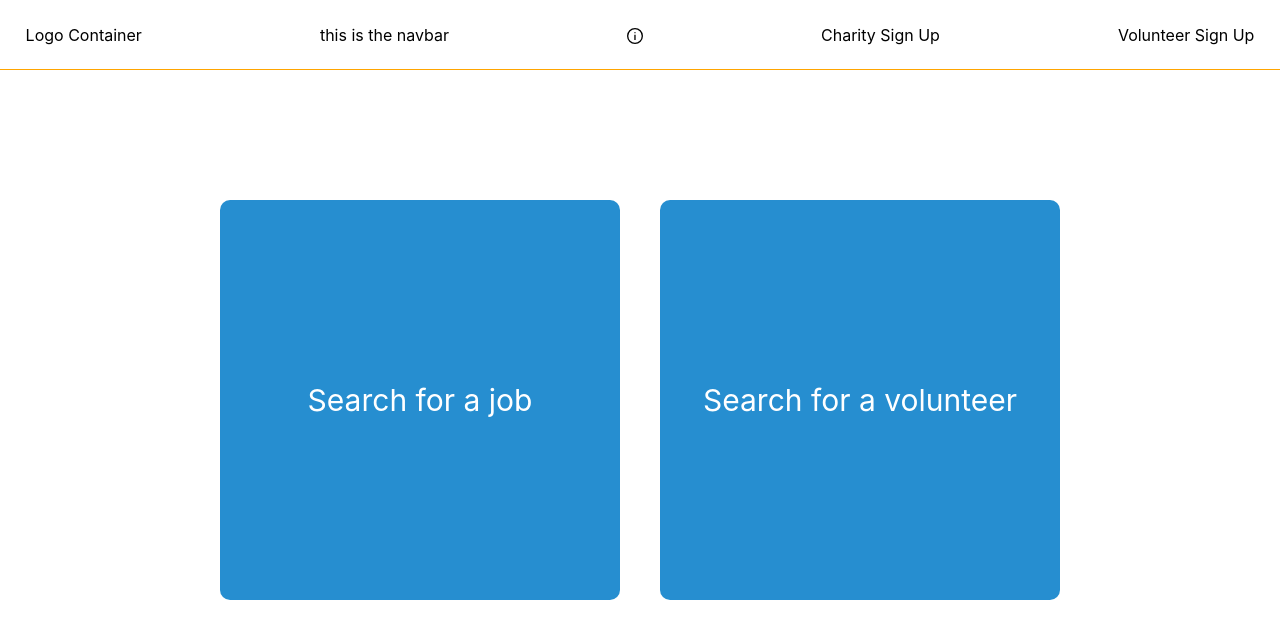
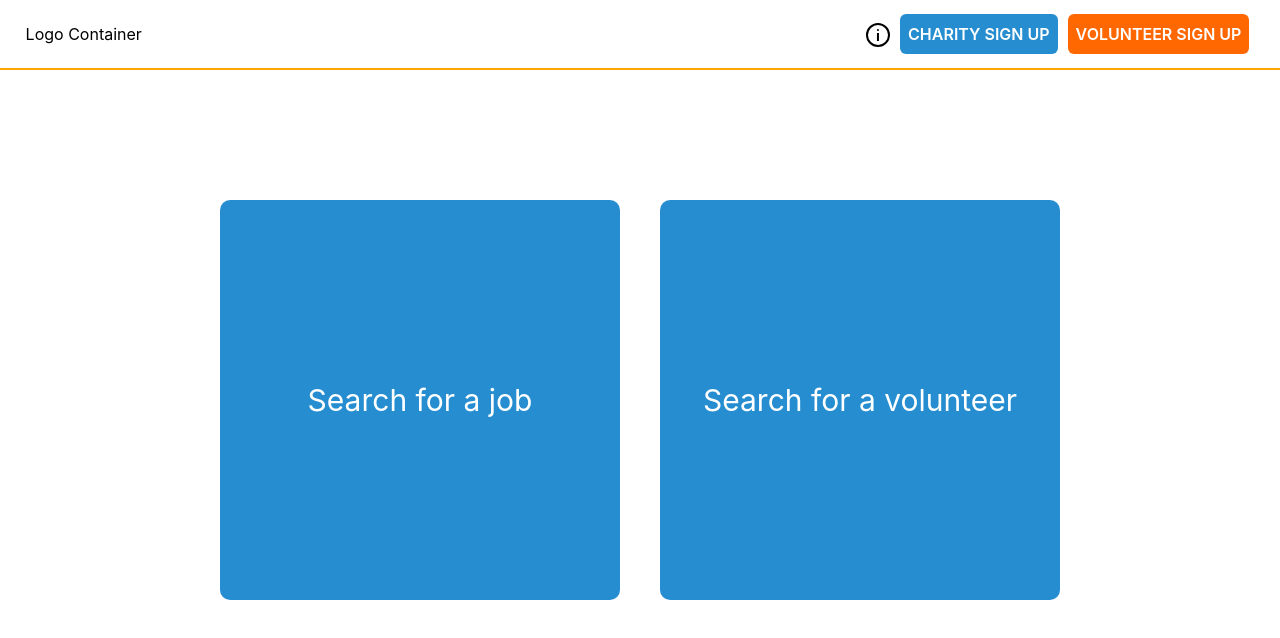
Before and after one commit to chingu-voyages/v28-bears-team-10, a Next.js app: page / in a window 1280 px wide. Shown: the top 638 px of the page. Built offline with nearby package versions, Linux system fonts and the light colour scheme.

Commit message:
Add chakra components and implement into nav with buttons for sign up

```diff
--- a/components/Nav.js
+++ b/components/Nav.js
@@ -1,12 +1,13 @@
 import React from 'react';
-import { Box, Center, Container, Flex, Text } from '@chakra-ui/layout';
+import { Box, Center, Container, Flex, Text, Spacer } from '@chakra-ui/layout';
+import { Tooltip } from '@chakra-ui/react';
 import { InfoOutlineIcon } from '@chakra-ui/icons';
 
 export default function Nav({ children }) {
     return (
         <>
             <Flex
-                borderBottom=" 1px solid orange"
+                borderBottom=" 2px solid orange"
                 pos="fixed"
                 top={0}
                 w="100vw"
@@ -19,18 +20,41 @@ export default function Nav({ children }) {
                 <Box>
                     <Text>Logo Container</Text>
                 </Box>
-                <Box>
-                    <Text>this is the navbar</Text>
-                </Box>
-                <Box>
-                    <InfoOutlineIcon />
-                </Box>
-                <Box>
-                    <Text>Charity Sign Up</Text>
-                </Box>
-                <Box>
-                    <Text>Volunteer Sign Up</Text>
-                </Box>
+
+                <Spacer />
+                {/* <Spacer /> */}
+                <Tooltip label="Coming Soon" aria-label="A tooltip">
+                    <Box mx="5px">
+                        <InfoOutlineIcon w={6} h={6} />
+                    </Box>
+                </Tooltip>
+
+                <Tooltip label="Coming Soon" aria-label="A tooltip">
+                    <Box
+                        mx="5px"
+                        as="button"
+                        borderRadius="md"
+                        bg="blue"
+                        color="white"
+                        px={2}
+                        h={10}>
+                        <Text p="0" fontWeight="600">
+                            CHARITY SIGN UP
+                        </Text>
+                    </Box>
+                </Tooltip>
+                <Tooltip label="Coming Soon" aria-label="A tooltip">
+                    <Box
+                        mx="5px"
+                        as="button"
+                        borderRadius="md"
+                        bg="orange"
+                        color="white"
+                        px={2}
+                        h={10}>
+                        <Text fontWeight="600">VOLUNTEER SIGN UP</Text>
+                    </Box>
+                </Tooltip>
             </Flex>
         </>
     );
--- a/package.json
+++ b/package.json
@@ -11,11 +11,12 @@
     "format": "prettier --write './**/*.{js,jsx,ts,tsx,css,md,json}' --config ./.prettierrc"
   },
   "dependencies": {
-    "mongoose": "^5.11.19",
+    "@chakra-ui/icons": "^1.0.6",
     "@chakra-ui/react": "^1.3.4",
     "@emotion/react": "^11.1.5",
     "@emotion/styled": "^11.1.5",
     "framer-motion": "^3.10.3",
+    "mongoose": "^5.11.19",
     "next": "10.0.8",
     "react": "17.0.1",
     "react-dom": "17.0.1"
```
Also changed, not shown: 1 other file (tests, documents, lock files or other folders).
